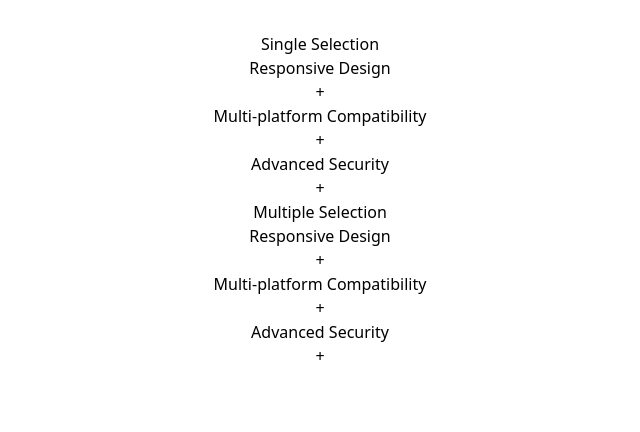
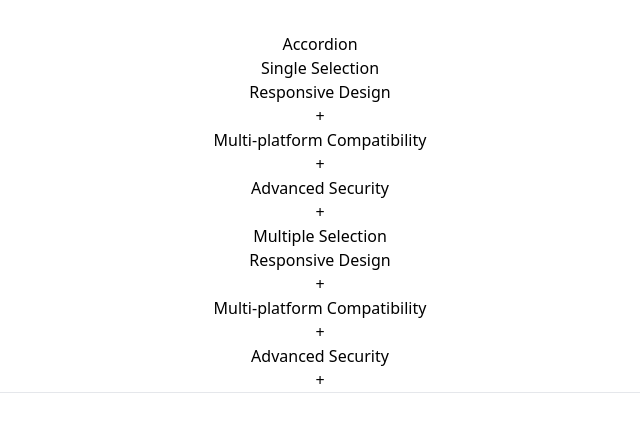
Before and after one commit to PanaitCosmin/react-components, a React (Vite) app: page / in a window 1280 px wide. Shown: the top 432 px of the page, without its empty margins (320-960 px from the left). Built offline with nearby package versions, Linux system fonts and the light colour scheme.

Commit message:
update project structure

```diff
--- a/src/App.jsx
+++ b/src/App.jsx
@@ -1,23 +1,19 @@
 import React from 'react'
 import "./App.css"
-import SingleAccordion from './components/SingleAccordion'
-import MultiAccordion from './components/MultiAccordion'
+import SingleAccordion from './components/accordion/SingleAccordion'
+import MultiAccordion from './components/accordion/MultiAccordion'
+import Accordion from './components/accordion/Accordion'
 
 const App = () => {
   return (
-    <div className='h-screen flex flex-col md:flex-row items-center justify-between'>
+    <div className='flex-col'>
+      <div className='accordion flex-col justify-center'>
+        <h1 className='mb-4 font-bold'>Accordion</h1>
+        <Accordion />
+        <hr />
+      </div>
+    </div>
 
-      <div className="md:flex-col">
-        <h1>Single Selection</h1>
-        <SingleAccordion />
-      </div>
-
-      <div className="md:flex-col ml-0 md:ml-4 mt-4 md:mt-0 mb-4">
-        <h1>Multiple Selection</h1>
-        <MultiAccordion />
-      </div>
-
-    </div>
   )
 }
 
--- /dev/null
+++ b/src/components/accordion/Accordion.jsx
@@ -0,0 +1,23 @@
+import React from 'react'
+import SingleAccordion from './SingleAccordion'
+import MultiAccordion from './MultiAccordion'
+
+const Accordion = () => {
+    return (
+        <div className='h-screen flex flex-col md:flex-row items-center justify-between mb-12'>
+
+          <div className="md:flex-col">
+            <h1>Single Selection</h1>
+            <SingleAccordion />
+          </div>
+
+          <div className="md:flex-col ml-0 md:ml-4 mt-4 md:mt-0 mb-4">
+            <h1>Multiple Selection</h1>
+            <MultiAccordion />
+          </div>
+
+        </div>
+      )
+}
+
+export default Accordion
```
Also changed, not shown: src/components/accordion/MultiAccordion.jsx (renamed from src/components/MultiAccordion.jsx), src/components/accordion/SingleAccordion.jsx (renamed from src/components/SingleAccordion.jsx), src/components/accordion/data.js (renamed from src/components/data.js).
